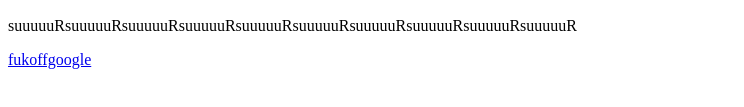
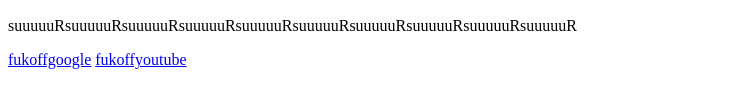
Before and after one commit to arkin95/arkin95.github.io, a plain HTML site: page index.html in a window 1280 px wide. Shown: the part 219-326 px from the top of the page, without its empty margins (0-744 px from the left). Drawn offline with Linux system fonts and the light colour scheme.

Commit message:
Update index.html

```diff
--- a/index.html
+++ b/index.html
@@ -9,5 +9,6 @@
  <h2>suuuuuRsuuuuuRsuuuuuRsuuuuuRsuuuuuR</h2>
  <p>suuuuuRsuuuuuRsuuuuuRsuuuuuRsuuuuuRsuuuuuRsuuuuuRsuuuuuRsuuuuuRsuuuuuR</p>
  <a href="https://www.google.com///">fukoffgoogle</a>
+ <a href="https://www.youtube.com///">fukoffyoutube</a>
 </body>
 </html>
```
